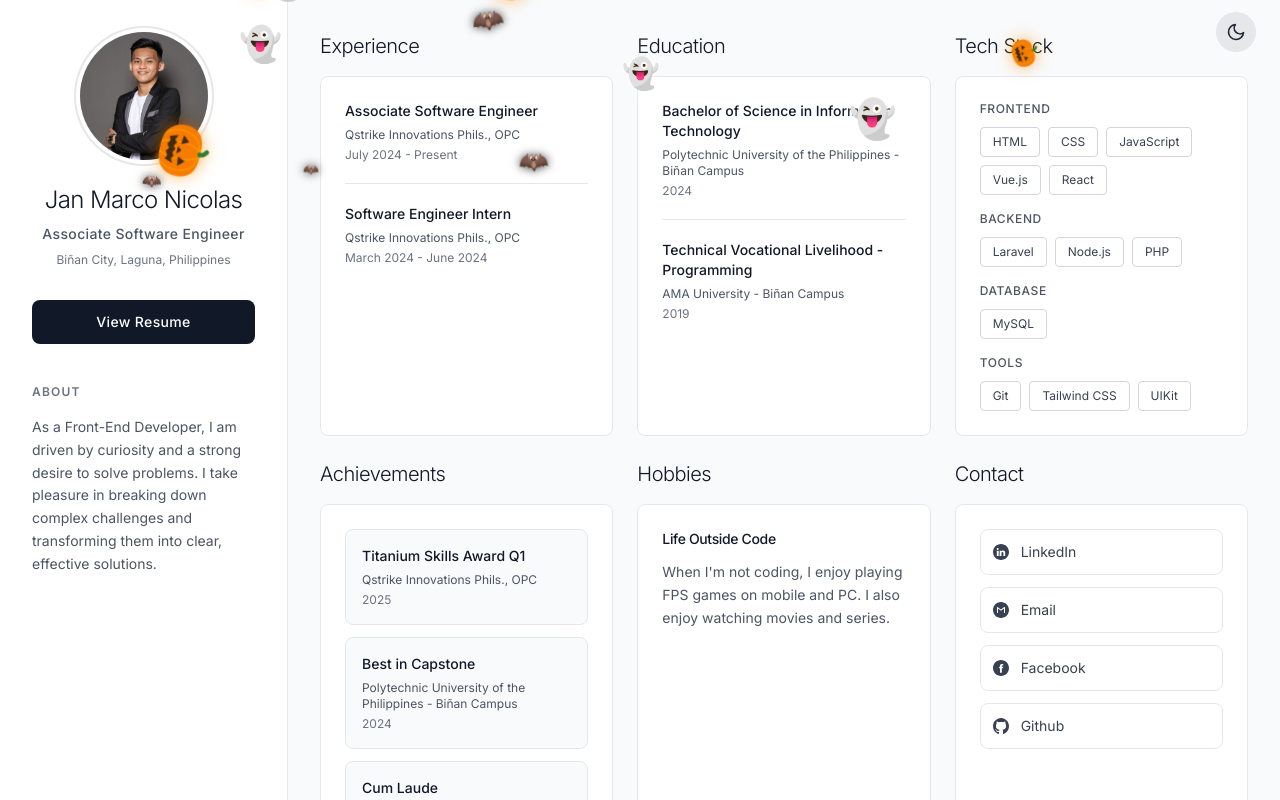
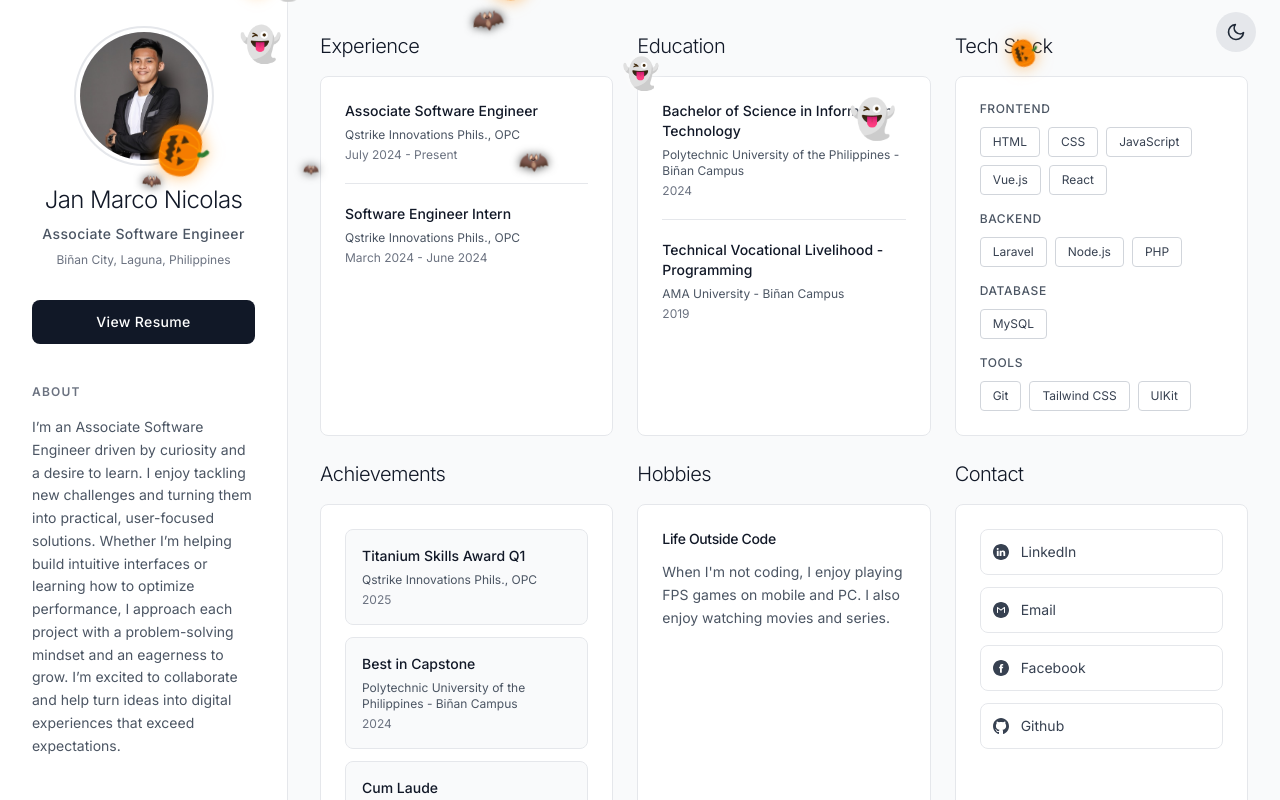
Before and after one commit to jmnicolass/Modern-Portfolio, a Vue app: page / in a window 1280 px wide. Built offline with nearby package versions, Linux system fonts and the light colour scheme.

Commit message:
Update view project 1 link and bio.

```diff
--- a/src/App.vue
+++ b/src/App.vue
@@ -156,7 +156,7 @@
                       exp.company }}
                     </p>
                     <p class="text-xs font-normal" :class="darkMode ? 'text-gray-500' : 'text-gray-500'">{{ exp.duration
-                      }}</p>
+                    }}</p>
                   </div>
                 </div>
               </div>
@@ -175,7 +175,7 @@
                     :class="darkMode ? 'border-b border-gray-700' : 'border-b border-gray-200'">
                     <h3 class="font-medium text-sm mb-1.5" :class="darkMode ? 'text-white' : 'text-gray-900'">{{
                       edu.degree
-                    }}</h3>
+                      }}</h3>
                     <p class="text-xs mb-1 font-normal" :class="darkMode ? 'text-gray-400' : 'text-gray-600'">{{
                       edu.school }}</p>
                     <p class="text-xs font-normal" :class="darkMode ? 'text-gray-500' : 'text-gray-500'">{{ edu.year }}
@@ -352,7 +352,7 @@ const profile = ref({
   name: 'Jan Marco Nicolas',
   location: 'Biñan City, Laguna, Philippines',
   title: 'Associate Software Engineer',
-  bio: 'As a Front-End Developer, I am driven by curiosity and a strong desire to solve problems. I take pleasure in breaking down complex challenges and transforming them into clear, effective solutions.'
+  bio: 'I’m an Associate Software Engineer driven by curiosity and a desire to learn. I enjoy tackling new challenges and turning them into practical, user-focused solutions. Whether I’m helping build intuitive interfaces or learning how to optimize performance, I approach each project with a problem-solving mindset and an eagerness to grow. I’m excited to collaborate and help turn ideas into digital experiences that exceed expectations.'
 });
 
 const openResumeModal = () => {
@@ -405,7 +405,7 @@ const projects = ref([
     title: 'Travel & Tours',
     description: 'This is a freelance capstone project for a travel and tours company, aimed at automating their booking system, creating customizable travel packages, offering seasonal promotions, and tracking both income and overall bookings.',
     technologies: ['Vue.js', 'Laravel', 'MySQL', 'Tailwind CSS'],
-    link: '#'
+    link: 'https://jetravelandtours.com'
   }
 ]);
 </script>
```
